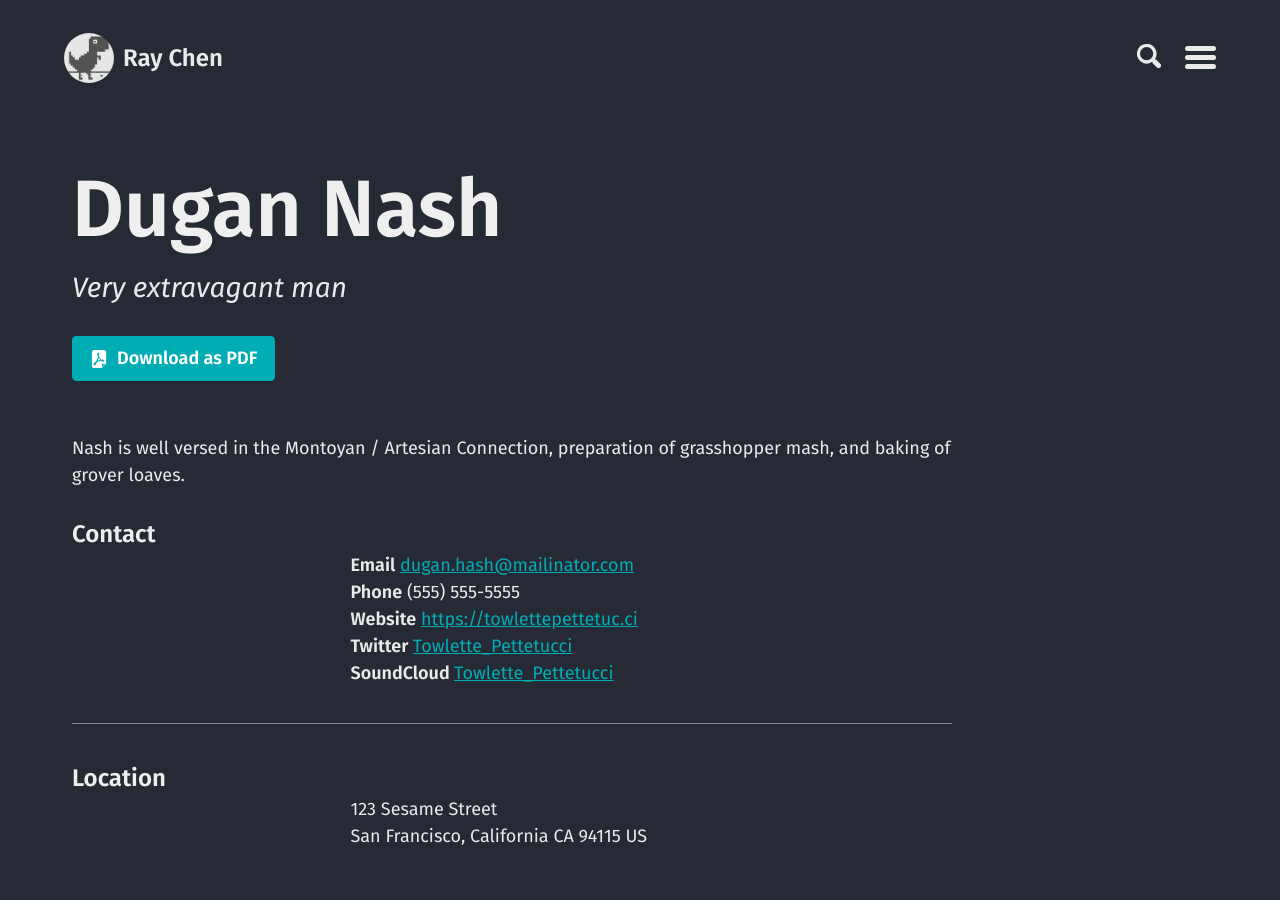
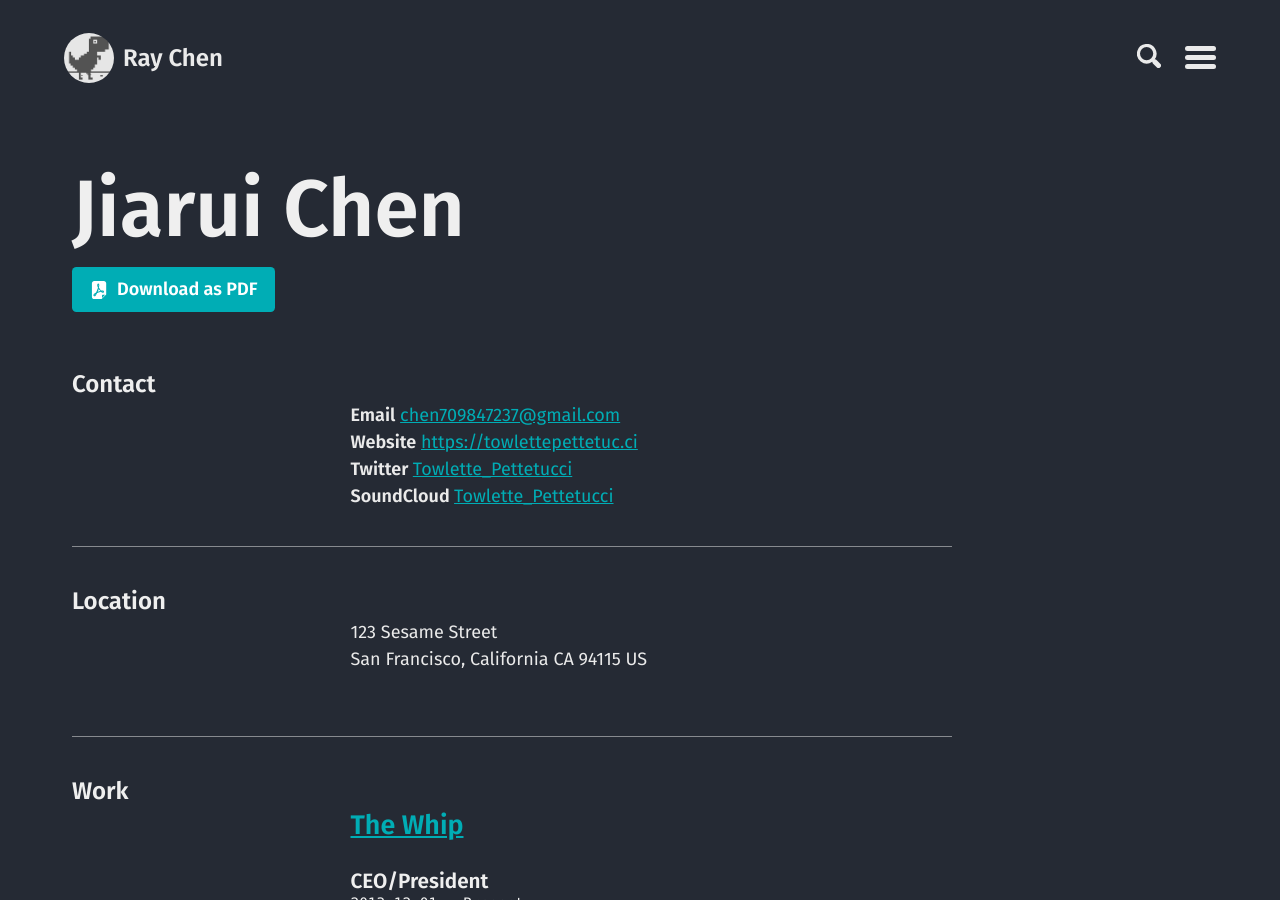
Before and after one commit to chen709847237/chen709847237, a Jekyll site: the page built from cv.md, in a window 1280 px wide and 900 px high. Built offline with Jekyll 4.4.1, drawn with Linux system fonts in a browser that asks for light colours.

Commit message:
Update cv.json

```diff
--- a/_data/cv.json
+++ b/_data/cv.json
@@ -1,12 +1,12 @@
 {
   "basics": {
-    "name": "Dugan Nash",
-    "label": "Very extravagant man",
+    "name": "Jiarui Chen",
+    "label": ,
     "picture": "",
-    "email": "dugan.hash@mailinator.com",
-    "phone": "(555) 555-5555",
+    "email": "chen709847237@gmail.com",
+    "phone": ,
     "website": "https://towlettepettetuc.ci",
-    "summary": "Nash is well versed in the Montoyan / Artesian Connection, preparation of grasshopper mash, and baking of grover loaves.",
+    "summary": ,
     "location": {
       "address": "123 Sesame Street",
       "postalCode": "CA 94115",
```
